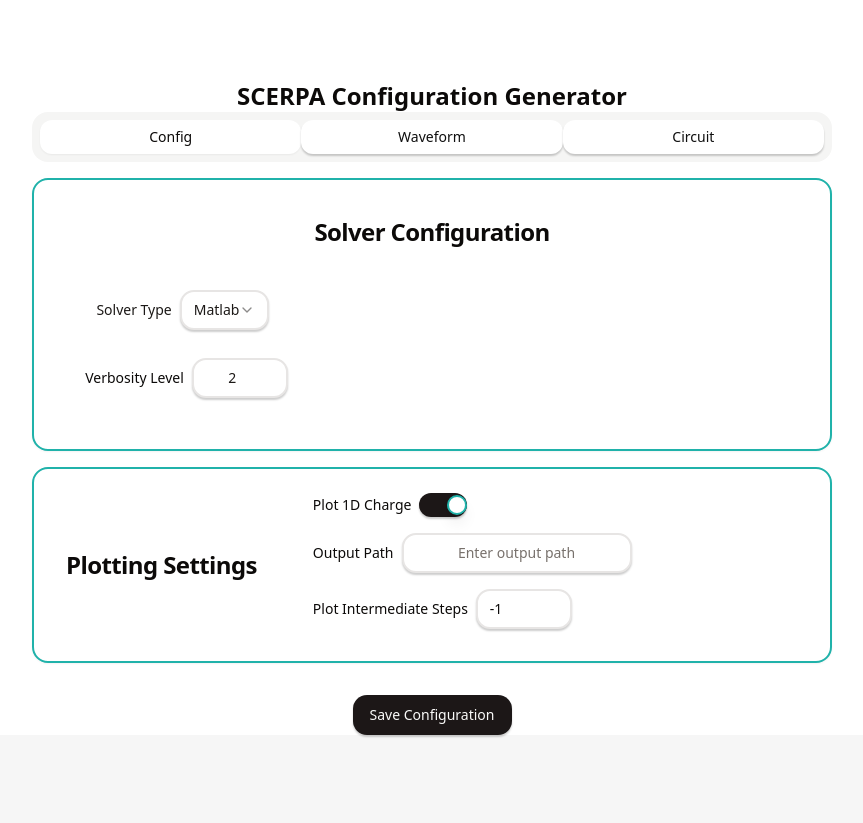
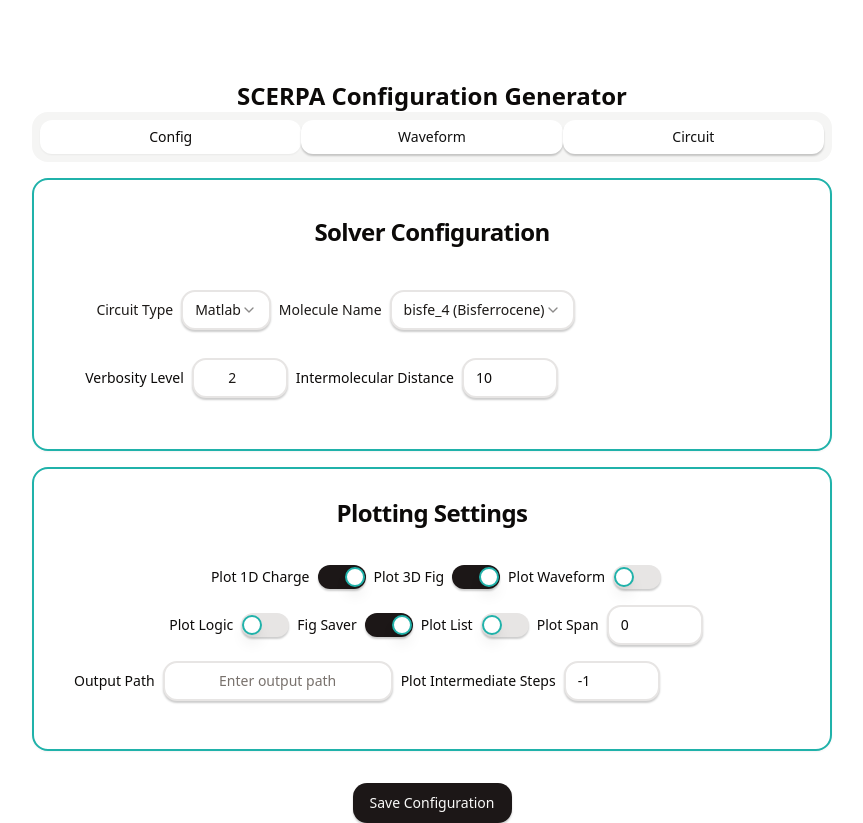
Before and after one commit to steven-ja/SCERparams-GUI, a React (Vite) app in the folder SCERparams/: page / in a window 1280 px wide. Shown: the whole page, without its empty margins (168-1031 px from the left). Before the commit the page ends 800 px from the top, so only its background shows below. Built offline with nearby package versions, Linux system fonts and the light colour scheme.

Commit message:
added all plotsetting on first tab

```diff
--- a/SCERparams/index.html
+++ b/SCERparams/index.html
@@ -5,7 +5,7 @@
     <link rel="icon" type="image/svg+xml" href="/vite.svg" />
     <meta name="viewport" content="width=device-width, initial-scale=1.0" />
     <link href="./src/output.css" rel="stylesheet">
-    <title>Tauri + React</title>
+    <title>SCERparams</title>
   </head>
 
   <body>
--- a/SCERparams/src/pages/ConfigGenerator.jsx
+++ b/SCERparams/src/pages/ConfigGenerator.jsx
@@ -28,8 +28,24 @@ const SCERPAConfigGenerator = () => {
       plotIntermediateSteps: -1,
       verbosity: 2,
     },
+//      %PLOT settings
+// plotSettings.plot_waveform = 1;
+// plotSettings.plot_3dfig = 1;
+// plotSettings.plot_1DCharge = 1;
+// plotSettings.plot_logic = 1;
+// plotSettings.plot_potential = 1;
+// plotSettings.plotSpan = 3;
+// plotSettings.fig_saver = 1;
+// plotSettings.plotList = 0;
     plotting: {
       plot1DCharge: true,
+      plot3DFig: true,
+      plotWaveform: false,
+      plotLogic: false,
+      plotPotential: false,
+      figSaver: true,
+      plotList: false,
+      plotspan: 0,
       outputPath: '',
     }
   });
@@ -100,8 +116,8 @@ const SCERPAConfigGenerator = () => {
             </CardHeader>
             <CardContent>
                 <div className="grid gap-4 mtot-1">
-                    <div className="flex items-center space-x-2 mtot-1 text-secondary-foreground">
-                    <Label htmlFor="solver-type">Solver Type</Label>
+                    <div className="flex items-center space-x-2 mtot-1 text-secondary-foreground w-[400px]">
+                    <Label htmlFor="solver-type">Circuit Type</Label>
                     <Select
                         value={config.solver.magcadImporter.toString()}
                         onValueChange={(value) => updateConfig('solver', 'magcadImporter', parseInt(value))}
@@ -112,6 +128,20 @@ const SCERPAConfigGenerator = () => {
                         <SelectContent>
                         <SelectItem value="0">Matlab</SelectItem>
                         <SelectItem value="1">Magcad</SelectItem>
+                        </SelectContent>
+                    </Select>
+                    <Label htmlFor="molecule-name">Molecule Name</Label>
+                    <Select
+                          value={config.molecule.name}
+                          onValueChange={(value) => updateConfig('molecule', 'name', value)}
+                    >
+                        <SelectTrigger className='w-120 text-secondary-foreground'>
+                        <SelectValue placeholder="Molecule Name"/>
+                        </SelectTrigger>
+                        <SelectContent>
+                        <SelectItem value="bisfe_4">bisfe_4 (Bisferrocene)</SelectItem>
+                        <SelectItem value="ethane">ethane </SelectItem>
+                        <SelectItem value="2">... </SelectItem>
                         </SelectContent>
                     </Select>
                     </div>
@@ -125,10 +155,94 @@ const SCERPAConfigGenerator = () => {
                     max="3"
                     className="w-24 text-center text-secondary-foreground"
                   />
+                  <Label htmlFor="intermolecular-distance">Intermolecular Distance</Label>
+                  <Input
+                    type="number"
+                    value={config.molecule.intermolecularDistance}
+                    onChange=
+                    {(e) => updateConfig('molecule', 'intermolecularDistance', parseFloat(e.target.value))}
+                    className="w-24 text-card-foreground"
+                  />
                 </div>
               </div>
             </CardContent>
           </Card>
+          {/* Plotting Settings */}
+          <Card className="items-center space-x-2 p-1 mt-2 w-[800px]">
+            <CardHeader>
+              <CardTitle>Plotting Settings</CardTitle>
+            </CardHeader>
+            <CardContent>
+
+              <div className="grid gap-4 mt-2">
+                <div className="flex items-center space-x-2 align-center justify-center ">
+                  <Label htmlFor="plot-1d-charge">Plot 1D Charge</Label>
+                  <Switch
+                    checked={config.plotting.plot1DCharge}
+                    onCheckedChange={(checked) => updateConfig('plotting', 'plot1DCharge', checked)}
+                  />
+                  <Label htmlFor="plot-3dfig">Plot 3D Fig</Label>
+                  <Switch
+                    checked={config.plotting.plot3DFig}
+                    onCheckedChange={(checked) => updateConfig('plotting', 'plot3DFig', checked)}
+                  />
+                  <Label htmlFor="plot-waveform">Plot Waveform</Label>
+                  <Switch
+                    checked={config.plotting.plotWaveform}
+                    onCheckedChange={(checked) => updateConfig('plotting', 'plotWaveform', checked)}
+                  />
+                  </div>
+                  <div className="flex items-center space-x-2 justify-center">
+                  <Label htmlFor="plot-logic">Plot Logic</Label>
+                  <Switch
+                    checked={config.plotting.plotLogic}
+                    onCheckedChange={(checked) => updateConfig('plotting', 'plotLogic', checked)}
+                  />
+                  <Label htmlFor="fig_saver">Fig Saver</Label>
+                  <Switch
+                    checked={config.plotting.figSaver}
+                    onCheckedChange={(checked) => updateConfig('plotting', 'figSaver', checked)}
+                  />
+                  <Label htmlFor="plot-list">Plot List</Label>
+                  <Switch
+                    checked={config.plotting.plotList}
+                    onCheckedChange={(checked) => updateConfig('plotting', 'plotList', checked)}
+                  />
+                  <Label htmlFor="plot-span">Plot Span</Label>
+                  <Input
+                    type="number"
+                    value={config.plotting.plotspan}
+                    onChange={(e) => updateConfig('plotting', 'plotspan', parseInt(e.target.value))}
+                    className="w-24 text-card-foreground"
+                    max="3"
+                    min="0"
+                  />
+                </div>
+
+                <div className="flex items-center space-x-2">
+                  <Label htmlFor="output-path">Output Path</Label>
+                  <Input
+                    id="output-path"
+                    value={config.plotting.outputPath}
+                    onChange={(e) => updateConfig('plotting', 'outputPath', e.target.value)}
+                    placeholder="Enter output path"
+                    className="w-48 text-center text-card-foreground"
+                  />
+                  <Label htmlFor="intermediate-steps">Plot Intermediate Steps</Label>
+                  <Input
+                    type="number"
+                    value={config.runtime.plotIntermediateSteps}
+                    onChange={(e) => updateConfig('runtime', 'plotIntermediateSteps', parseInt(e.target.value))}
+                    className="w-24 text-card-foreground"
+                  />
+                </div>
+
+                <div className="flex items-center space-x-2">
+
+                </div>
+              </div>
+            </CardContent>
+        </Card>
         </TabsContent>
 
         {/* Molecule Configuration */}
@@ -238,44 +352,7 @@ const SCERPAConfigGenerator = () => {
         </TabsContent>
       </Tabs>
 
-      {/* Plotting Settings */}
-      <Card className="flex items-center space-x-2 p-1 mt-2 w-[800px]">
-        <CardHeader>
-          <CardTitle>Plotting Settings</CardTitle>
-        </CardHeader>
-        <CardContent>
-          <div className="grid gap-4 mt-2">
-            <div className="flex items-center space-x-2">
-              <Label htmlFor="plot-1d-charge">Plot 1D Charge</Label>
-              <Switch
-                checked={config.plotting.plot1DCharge}
-                onCheckedChange={(checked) => updateConfig('plotting', 'plot1DCharge', checked)}
-              />
-            </div>
 
-            <div className="flex items-center space-x-2">
-              <Label htmlFor="output-path">Output Path</Label>
-              <Input
-                id="output-path"
-                value={config.plotting.outputPath}
-                onChange={(e) => updateConfig('plotting', 'outputPath', e.target.value)}
-                placeholder="Enter output path"
-                className="w-48 text-center text-card-foreground"
-              />
-            </div>
-
-            <div className="flex items-center space-x-2">
-              <Label htmlFor="intermediate-steps">Plot Intermediate Steps</Label>
-              <Input
-                type="number"
-                value={config.runtime.plotIntermediateSteps}
-                onChange={(e) => updateConfig('runtime', 'plotIntermediateSteps', parseInt(e.target.value))}
-                className="w-24 text-card-foreground"
-              />
-            </div>
-          </div>
-        </CardContent>
-      </Card>
 
       {/* Save Configuration Button */}
       <div className="flex justify-center">
```
